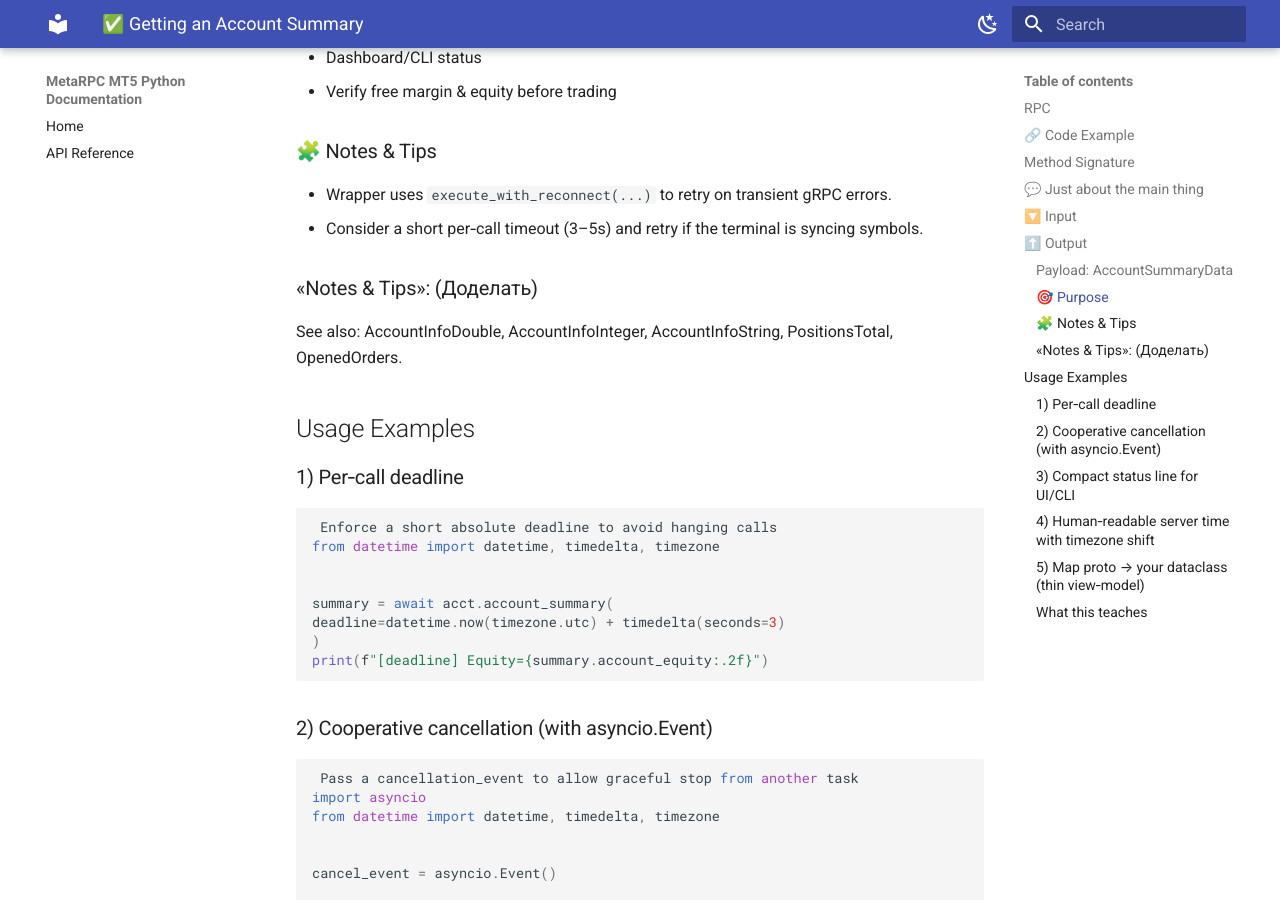
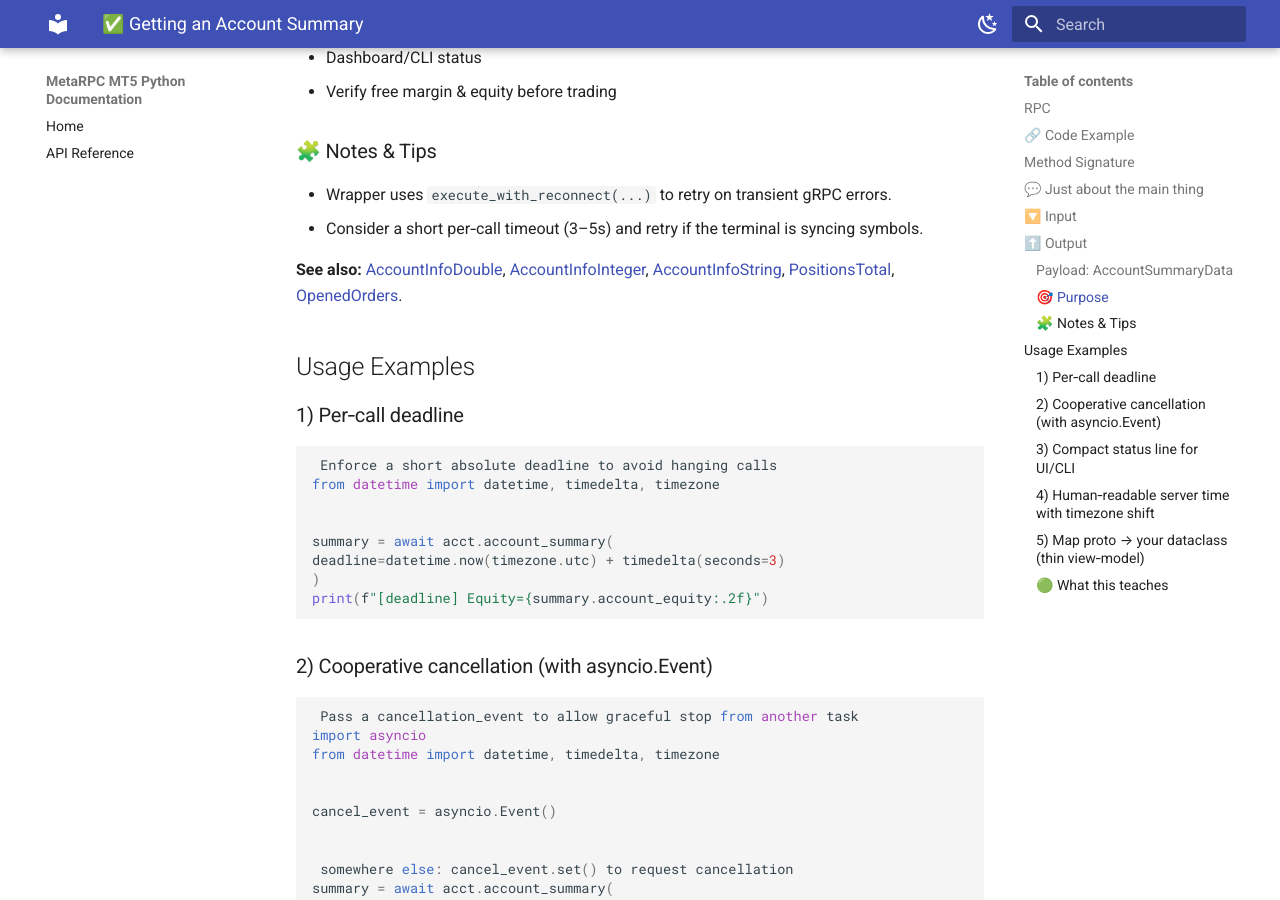
Before and after one commit to MetaRPC/PyMT5, an MkDocs documentation site: the page built from docs/MT5Account/Account_Information/account_summary.md, in a window 1280 px wide and 900 px high, scrolled down 2722 px. Built offline with MkDocs 1.6.1 and Material for MkDocs 9.7.7, drawn with Linux system fonts in a browser that asks for light colours; some of the changed text lies outside the part shown.

Commit message:
Update account_summary.md

````diff
--- a/docs/MT5Account/Account_Information/account_summary.md
+++ b/docs/MT5Account/Account_Information/account_summary.md
@@ -101,9 +101,9 @@ Use to display real-time account state and sanity‑check connectivity:
 * Wrapper uses `execute_with_reconnect(...)` to retry on transient gRPC errors.
 * Consider a short per‑call timeout (3–5s) and retry if the terminal is syncing symbols.
 
-### «Notes & Tips»: (Доделать)
 
-See also: AccountInfoDouble, AccountInfoInteger, AccountInfoString, PositionsTotal, OpenedOrders.
+**See also:** [AccountInfoDouble](../Account_Information/account_info_double.md), [AccountInfoInteger](../Account_Information/account_info_integer.md), [AccountInfoString](../Account_Information/account_info_string.md), [PositionsTotal](../Orders_Positions_History/positions_total.md), [OpenedOrders](../Orders_Positions_History/opened_orders.md).
+
 
 ## Usage Examples
 
@@ -197,7 +197,7 @@ s = await acct.account_summary()
 view = AccountSummaryView.from_proto(s)
 print(view)
 ```
-### What this teaches
+###🟢  What this teaches
 
  * How to call account_summary() safely with deadline and cancellation.
 
````
